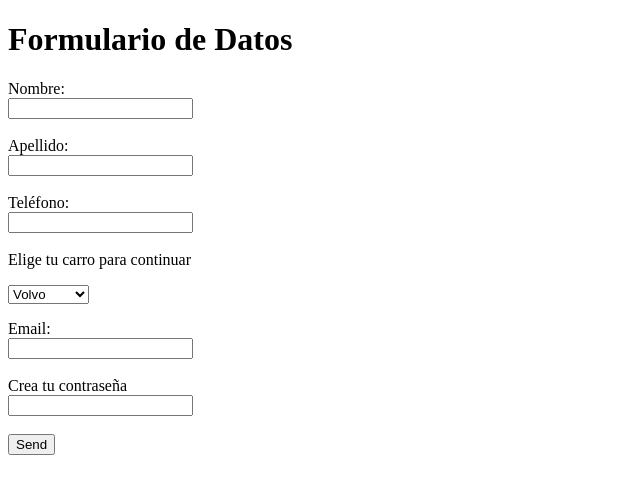
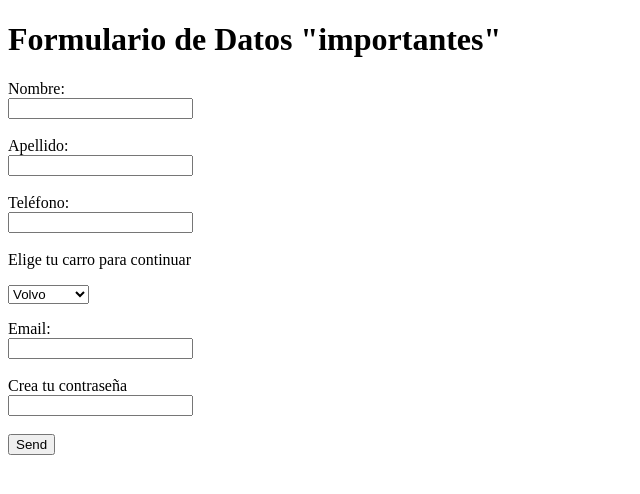
Before and after one commit to Misshel/Mi_formulario, a plain HTML site: page index.html in a window 1280 px wide. Shown: the whole page, without its empty margins (0-640 px from the left). Drawn offline with Linux system fonts and the light colour scheme.

Commit message:
edito titulo

```diff
--- a/index.html
+++ b/index.html
@@ -7,7 +7,7 @@
   <title>Mi Primer Formulario</title>
 </head>
 <body>
-<h1>Formulario de Datos</h1>
+<h1>Formulario de Datos "importantes"</h1>
   <section>
     <form action="">
     <div>
```
